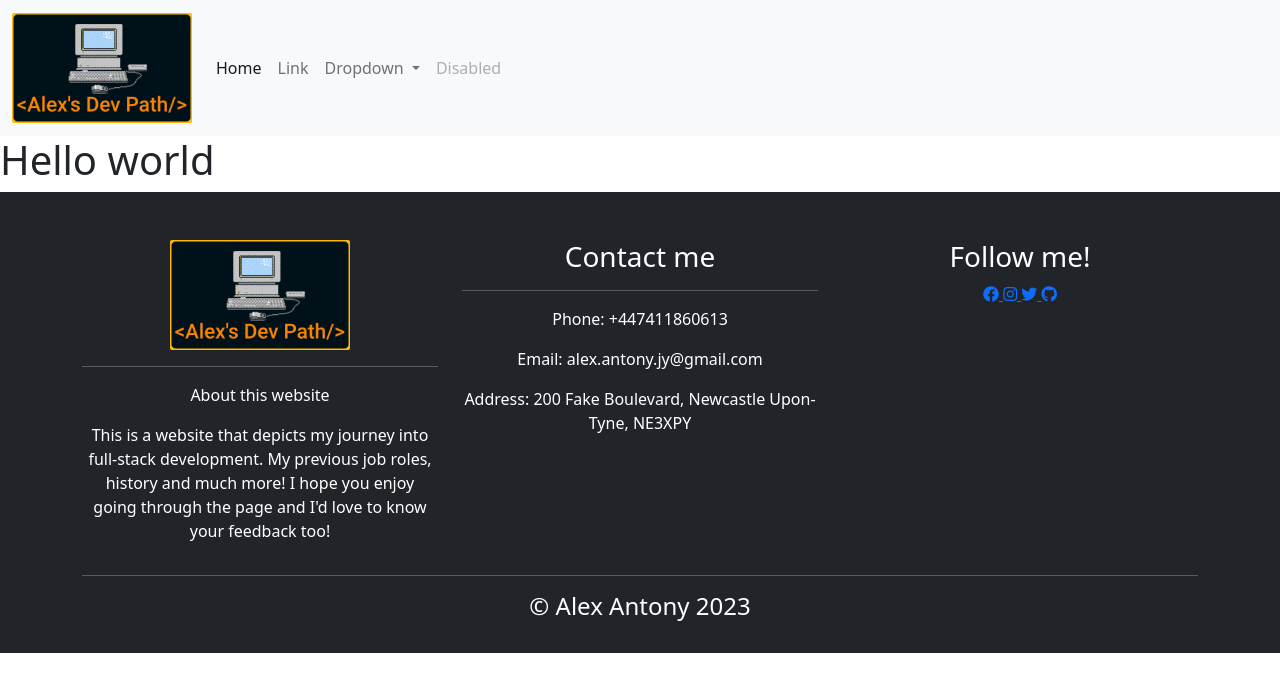
After one commit to AlexAntony3/AlexDevPath, a Django app: page / in a window 1280 px wide. The commit adds this page. Shown: the top 692 px of the page. Run offline with Django 3.2, Linux system fonts and the light colour scheme.

Commit message:
feat: add temporary view to visualise the templates made and add logo

```diff
--- a/alex_work/urls.py
+++ b/alex_work/urls.py
@@ -15,7 +15,9 @@ Including another URLconf
 """
 from django.contrib import admin
 from django.urls import path
+from portfolio import views
 
 urlpatterns = [
     path('admin/', admin.site.urls),
+    path('', views.HomePage, name="home")
 ]
--- a/portfolio/views.py
+++ b/portfolio/views.py
@@ -1 +1,6 @@
 from django.shortcuts import render
+from django.views import generic
+
+
+def HomePage(request):
+    return render(request, 'index.html')
--- a/templates/base.html
+++ b/templates/base.html
@@ -0,0 +1,21 @@
+{% include 'constants/head.html' %}
+
+<body>
+    {% include 'constants/navbar.html' %}
+
+
+
+    {% block content %}
+
+
+    {% endblock %}
+
+
+
+    {% include 'constants/footer.html' %}
+    {% include 'constants/scripts.html' %}
+
+
+</body>
+
+</html>
--- a/templates/constants/footer.html
+++ b/templates/constants/footer.html
@@ -2,7 +2,7 @@
     <div class="container">
         <div class="row text-center">
             <div class="col-md-4">
-                LOGO
+                <img src="/static/media/Logo.png" alt="alex's dev path logo">
                 <hr class="light">
                 <p>About this website</p>
                 <p>This is a website that depicts my journey into full-stack development. My previous job roles, history
--- a/templates/constants/navbar.html
+++ b/templates/constants/navbar.html
@@ -1,6 +1,6 @@
 <nav class="navbar navbar-expand-lg navbar-light bg-light">
     <div class="container-fluid">
-        <a class="navbar-brand" href="#">Navbar</a>
+        <a class="navbar-brand" href="#"><img src="/static/media/Logo.png" alt="alex's dev path logo"></a>
         <button class="navbar-toggler" type="button" data-bs-toggle="collapse" data-bs-target="#navbarSupportedContent"
             aria-controls="navbarSupportedContent" aria-expanded="false" aria-label="Toggle navigation">
             <span class="navbar-toggler-icon"></span>
--- /dev/null
+++ b/templates/index.html
@@ -0,0 +1,7 @@
+{% extends "base.html" %}
+
+{% block content %}
+
+<h1>Hello world</h1>
+
+{% endblock %}
```
Also changed, not shown: static/media/Logo.png (added).
